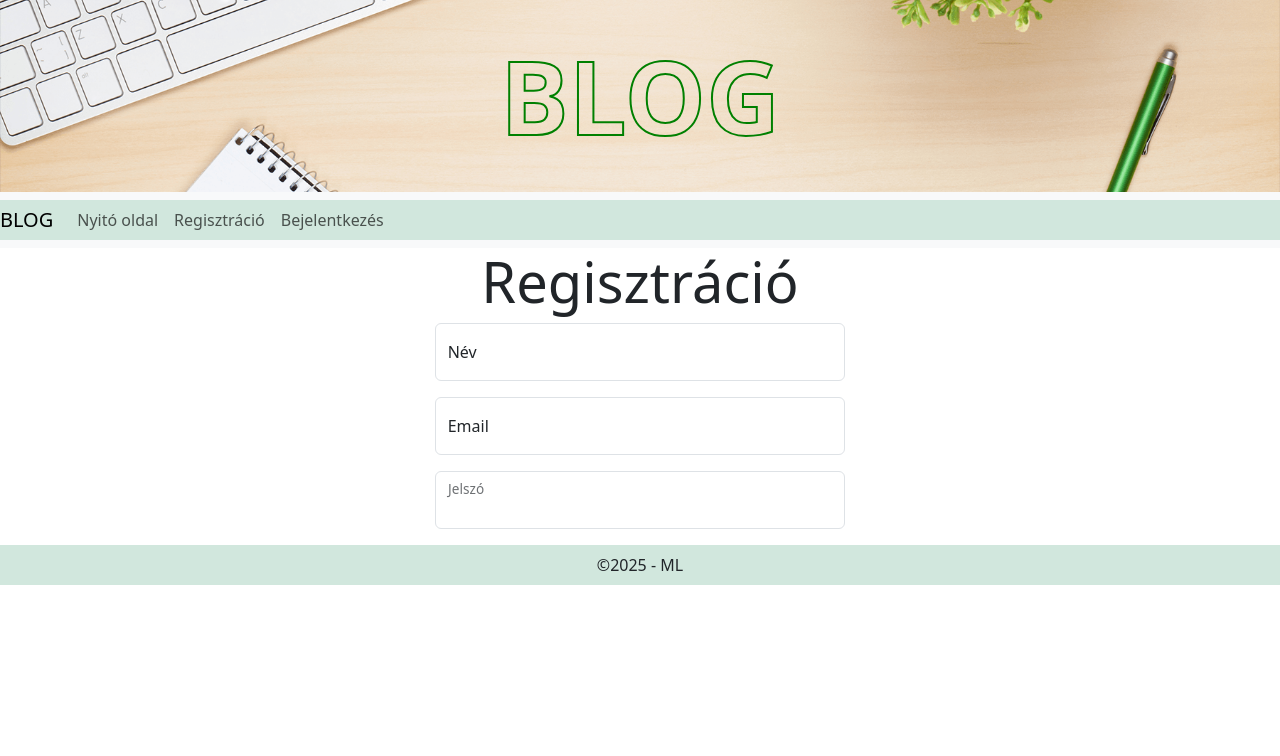
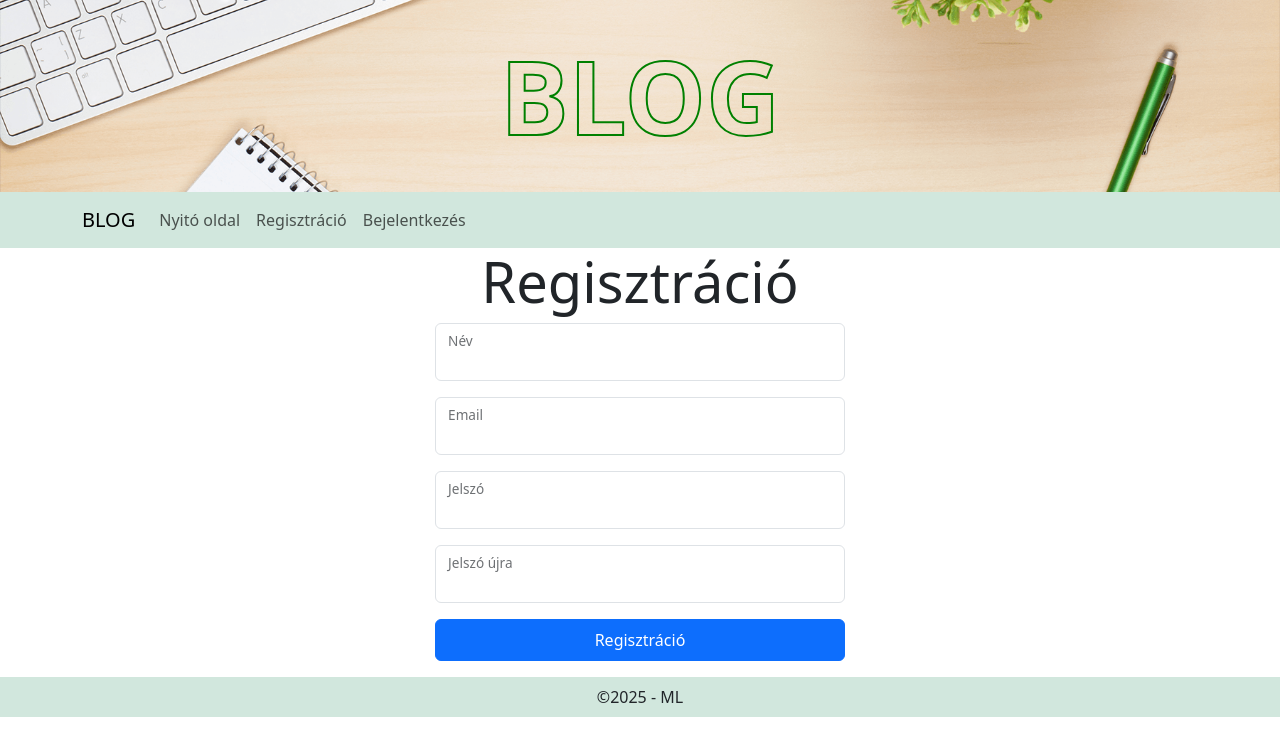
Before and after one commit to MeriLevente/L11_blog_frontend, a Vue app: page /regisztracio in a window 1280 px wide. Shown: the top 756 px of the page. Built offline with nearby package versions, Linux system fonts and the light colour scheme.

Commit message:
regisztráció

```diff
--- a/src/components/AppNav.vue
+++ b/src/components/AppNav.vue
@@ -1,19 +1,22 @@
 <template>
- <nav class="navbar navbar-expand-lg navbar-light bg-light">
-    <div class="container-fluid bg-success-subtle p-0">
+ <nav class="navbar navbar-expand-lg bg-success-subtle">
+    <div class="container">
       <span class="navbar-brand">BLOG</span>
-        <button class="navbar-toggler" type="button" data-toggle="collapse" data-target="#navbarSupportedContent" aria-controls="navbarSupportedContent" aria-expanded="false" aria-label="Toggle navigation">
+      <button class="navbar-toggler" type="button" data-bs-toggle="collapse" data-bs-target="#navbarSupportedContent"
+        aria-controls="navbarSupportedContent" aria-expanded="false" aria-label="Toggle navigation">
         <span class="navbar-toggler-icon"></span>
       </button>
+      <div class="collapse navbar-collapse" id="navbarSupportedContent">
+        <ul class="navbar-nav me-auto mb-2 mb-lg-0">
 
-        <div class="collapse navbar-collapse" id="navbarSupportedContent">
-            <ul class="navbar-nav mr-auto">
-            <div v-for="(item, index) in menuItems" v-bind:key="index">
+          <div v-for="(menuItem, index) in menuItems" :key="index">
             <li class="nav-item">
-                    <RouterLink class="nav-link" :to="item.to">{{ item.title }}</RouterLink>
+              <router-link class="nav-link" :to="menuItem.to">{{ menuItem.title }}</router-link>
             </li>
           </div>
+
         </ul>
+
       </div>
     </div>
   </nav>
--- /dev/null
+++ b/src/services/dataservice.ts
@@ -0,0 +1,10 @@
+import Axios from "axios";
+
+const instance = Axios.create({
+    baseURL: import.meta.env.VITE_API_URL, //backend url-je
+    headers: {
+        'Content-Type': 'application/json'
+    }
+})
+
+export default instance
--- /dev/null
+++ b/src/services/userservice.ts
@@ -0,0 +1,14 @@
+import type User from "@/types/User";
+import Axios from "./dataservice";
+
+export default {
+    registerUser(data: User){
+        return Axios.post('/register', data)
+                .then((res)=>{
+                    return res
+                })
+                .catch((err)=>{
+                    return Promise.reject(err.response) // return Promise.reject() => a másik oldalon a catch ágba fut
+                }) //hiba történt
+    },
+}
--- /dev/null
+++ b/src/types/User.ts
@@ -0,0 +1,7 @@
+export default interface User{
+    name: string
+    email: string
+    password: string
+    confirm_password: string
+    role: number
+}
--- a/src/views/user/RegistratitonView.vue
+++ b/src/views/user/RegistratitonView.vue
@@ -6,27 +6,88 @@
             </div>
         </div>
     </div>
-    <div class="row">
+    <div class="row" v-if="!regSuccess">
         <div class="col-12 col-md-4 mx-auto">
-            <form>
+            <form @submit.prevent="onRegister">
                 <div class="form-floating mb-3">
-                    <input type="text" class="form-control" id="name" placeholder="Név">
+                    <input type="text" class="form-control" :class="{'is-invalid': errorMessage.name}" id="name" v-model="regForm.name">
                     <label for="name">Név</label>
+                    <div v-if="errorMessage.name">
+                        <span v-for="(err,index) in errorMessage.name" v-bind:key="index" class="text-danger">{{ err }}</span>
+                    </div>
                 </div>
                 <div class="form-floating mb-3">
-                    <input type="email" class="form-control" id="email" placeholder="minta@gmail.com">
+                    <input type="email" class="form-control" :class="{'is-invalid': errorMessage.email}" id="email" v-model="regForm.email">
                     <label for="email">Email</label>
+                    <div v-if="errorMessage.email">
+                        <span v-for="(err,index) in errorMessage.email" v-bind:key="index" class="text-danger">{{ err }}</span>
+                    </div>
                 </div>
                 <div class="form-floating mb-3">
-                    <input type="password" class="form-control" id="password">
+                    <input class="form-control" type="password" :class="{'is-invalid': errorMessage.password}" id="password" v-model="regForm.password">
                     <label for="password">Jelszó</label>
+                    <div v-if="errorMessage.password">
+                        <span v-for="(err,index) in errorMessage.password" v-bind:key="index" class="text-danger">{{ err }}</span>
+                    </div>
+                </div>
+                <div class="form-floating mb-3">
+                    <input type="password" class="form-control" :class="{'is-invalid': errorMessage.confirm_password}" id="confirm-password" v-model="regForm.confirm_password">
+                    <label for="confirm-password">Jelszó újra</label>
+                    <div v-if="errorMessage.confirm_password">
+                        <span v-for="(err,index) in errorMessage.confirm_password" v-bind:key="index" class="text-danger">{{ err }}</span>
+                    </div>
+                </div>
+                <div class="mb-3">
+                    <button type="submit" class="btn btn-primary w-100 p-2">Regisztráció
+                        <span v-if="processing" class="spinner-border spinner-border-sm"></span>
+                    </button>
                 </div>
             </form>
         </div>
     </div>
+    <div class="row" v-else>
+        <dic class="col-12 col-md-6 mx-auto text-center alert alert-success">
+            A regisztráció sikeres!
+        </dic>
+    </div>
 </template>
 
 <script setup lang="ts">
+    import userservice from '@/services/userservice';
+    import type User from '@/types/User';
+    import { ref } from 'vue';
+
+    const regForm = ref<User>({
+        name: "",
+        email: "",
+        password: "",
+        confirm_password: "",
+        role: 0
+    });
+
+    const errorMessage = ref({
+        name: "",
+        email: "",
+        password: "",
+        confirm_password: "",
+    })
+
+    const processing = ref<boolean>(false)
+
+    const regSuccess = ref<boolean>(false)
+
+    function onRegister(){
+        processing.value = true
+        userservice.registerUser(regForm.value)
+            .then(()=>{
+                regSuccess.value = true
+                processing.value = false
+            })
+            .catch((err)=>{
+                errorMessage.value = err.data.data
+                processing.value = false
+            })
+    }
 
 </script>
 
```
Also changed, not shown: 1 other file (tests, documents, lock files or other folders). Lines whose indentation alone changed are shown as unchanged.
